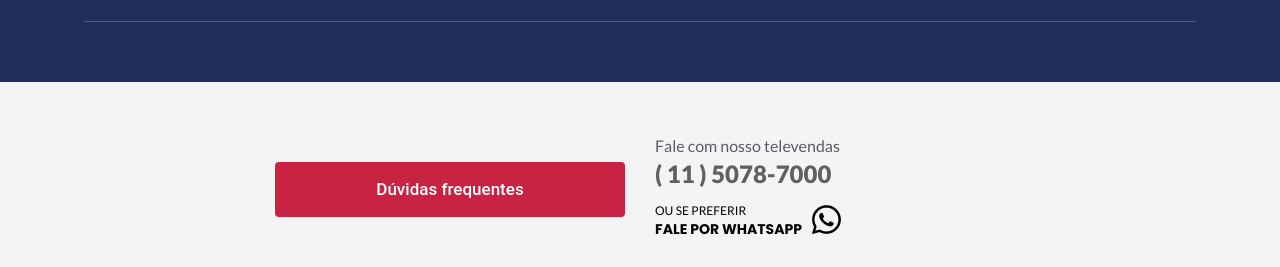
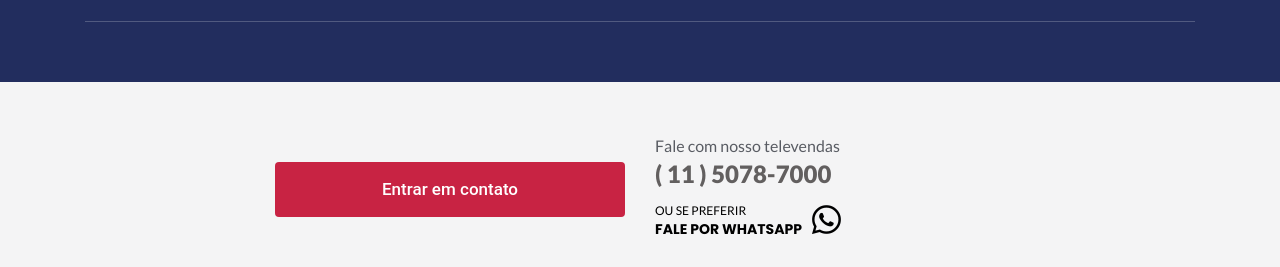
Before and after one commit to caiobatis/onme-client-react, a React (Create React App) app: page /delivery in a window 1280 px wide. Shown: the part 1148-1415 px from the top of the page. Built offline with nearby package versions, Linux system fonts and the light colour scheme; what redux-multi would draw is missing.

Commit message:
links buttons

```diff
--- a/src/components/SectionsDelivery/SectionsDelivery.jsx
+++ b/src/components/SectionsDelivery/SectionsDelivery.jsx
@@ -1,6 +1,7 @@
 import React, { Component } from 'react';
 import Button from '../Button/Button'
 import Telesales from '../Telesales/Telesales'
+import { Link } from 'react-router-dom'
 
 
 export default class SectionsDelivery extends Component {
@@ -44,13 +45,14 @@ export default class SectionsDelivery extends Component {
         <div className="container pt50 pb50">
           <div className="row">
             <div className="col-md-4 offset-md-2 pt30">
-              <Button
-                onClick={()=>console.log('lol')}
-                value="Dúvidas frequentes"
-                theme="primary"
-                size="large"
-                full={true}
-              />
+              <Link to="/contato">
+                <Button
+                  value="Entrar em contato"
+                  theme="primary"
+                  size="large"
+                  full={true}
+                />
+              </Link>
             </div>
             <div className="col-md-4">
               <div className="reserva">
--- a/src/components/SectionsPolicy/SectionsPolicy.jsx
+++ b/src/components/SectionsPolicy/SectionsPolicy.jsx
@@ -1,5 +1,7 @@
 import React, { Component } from 'react'
 import Button from '../Button/Button'
+
+import { Link } from 'react-router-dom'
 
 export default class SectionsPolicy extends Component {
   render() {
@@ -38,12 +40,14 @@ export default class SectionsPolicy extends Component {
               <p className="p">Se ainda está com dúvidas entre <br/>em contato com nosso atendimento</p>
             </div>
             <div className="col-md-4">
+              <Link to="/contato">
                 <Button
                   value="Entrar em contato"
                   theme="primary"
                   size="large"
                   full={true}
                 />
+              </Link>
             </div>
           </div>
         </div>
--- a/src/components/SectionsShipping/SectionsShipping.jsx
+++ b/src/components/SectionsShipping/SectionsShipping.jsx
@@ -36,18 +36,20 @@ class SectionsShipping extends Component {
                   <p className="p">
                     Envie ou receba recursos do exterior e pague suas contas em qualquer lugar do mundo de forma segura com profissionais preparados para atendê-lo!
                   </p>
-                  <Link to="#">
+                  <a rel="noopener noreferrer" target="_blank" href="https://wa.me/5511992223949">
                     <Button
                       theme='primary'
                       value='Faça uma cotação'
                     />
-                  </Link>
+                  </a>
                   <br/>
+                  <a rel="noopener noreferrer" target="_blank" href="https://wa.me/5511992223949">
                     <Button
                       border={true}
                       theme='primary'
                       value='Fale com um especialista'
                     />
+                  </a>
                   <div className="reserva">
                     <Telesales className={'black'}/>
                   </div>
@@ -70,11 +72,14 @@ class SectionsShipping extends Component {
                     <span className="span">Envio ou recebimento de recursos para manutenção de pessoas físicas no exterior. (Grau de parentesco: 1º grau). <br/>
                       <span>IRRF:	Isento para todas as operações <br/>IOF:	Alíquota de 0,38% para todas operações</span>
                     </span>
+                    <a rel="noopener noreferrer" target="_blank" href="https://wa.me/5511992223949">
                       <Button
                         border={true}
                         theme='secundary'
                         value='Fale com um especialista'
                       />
+                    </a>
+
                   </li>
                   <li>
                     <i className="icon"></i>
@@ -85,11 +90,13 @@ class SectionsShipping extends Component {
 IOF:	Alíquota de 1,10% para saída de capital (venda) Alíquota de 0,38% para retorno de capital (compra)</span>
 
                     </span>
+                    <a rel="noopener noreferrer" target="_blank" href="https://wa.me/5511992223949">
                       <Button
                         border={true}
                         theme='secundary'
                         value='Fale com um especialista'
                       />
+                    </a>
                   </li>
                   <li>
                     <i className="icon"></i>
@@ -104,11 +111,13 @@ Obs: Podem haver alíquotas diferenciadas para países com acordo para evitar bi
 IOF: Alíquota de 0,38% para todas operações</span>
 
                     </span>
+                    <a rel="noopener noreferrer" target="_blank" href="https://wa.me/5511992223949">
                       <Button
                         border={true}
                         theme='secundary'
                         value='Fale com um especialista'
                       />
+                    </a>
                   </li>
                   <li>
                     <i className="icon"></i>
@@ -118,11 +127,13 @@ IOF: Alíquota de 0,38% para todas operações</span>
 <span>IRRF: Isento para todas as operações <br/>
 IOF: Alíquota de 0,38% todas as operações (isento para as operações de compra se referente a exportação de serviços)</span>
                     </span>
+                    <a rel="noopener noreferrer" target="_blank" href="https://wa.me/5511992223949">
                       <Button
                         border={true}
                         theme='secundary'
                         value='Fale com um especialista'
                       />
+                    </a>
                   </li>
                   <li>
                     <i className="icon"></i>
@@ -134,11 +145,13 @@ IOF: Alíquota de 0,38% todas as operações (isento para as operações de comp
 Alíquota de 0,38% para todas operações</span>
 
                     </span>
+                    <a rel="noopener noreferrer" target="_blank" href="https://wa.me/5511992223949">
                       <Button
                         border={true}
                         theme='secundary'
                         value='Fale com um especialista'
                       />
+                    </a>
                   </li>
                   <li>
                     <i className="icon"></i>
@@ -152,21 +165,25 @@ Alíquota de 0,38% para todas operações</span>
                       IOF: Alíquota de 0,38% para a operação de venda (isento para as operações de compra)
                     </span>
                     </span>
+                    <a rel="noopener noreferrer" target="_blank" href="https://wa.me/5511992223949">
                       <Button
                         border={true}
                         theme='secundary'
                         value='Fale com um especialista'
                       />
+                    </a>
                   </li>
                 </ul>
               </div>
             </div>
               <div className="text-center">
                 <h3 className="p uppercase"><b>Outro motivo?</b></h3>
+                <a rel="noopener noreferrer" target="_blank" href="https://wa.me/5511992223949">
                   <Button
                     theme='secundary'
                     value='Fale com um especialista'
                   />
+                </a>
               </div>
           </div>
         </div>
```
Lines whose indentation alone changed are shown as unchanged.
